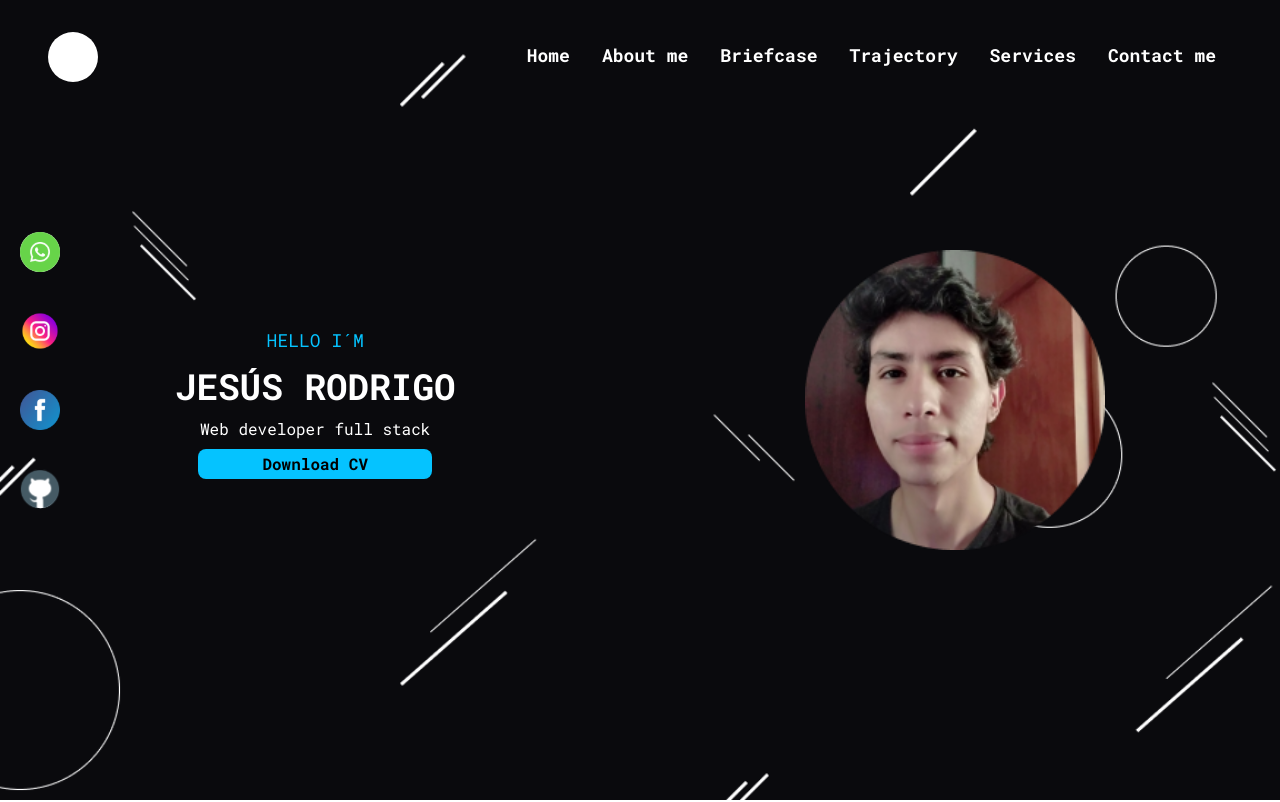
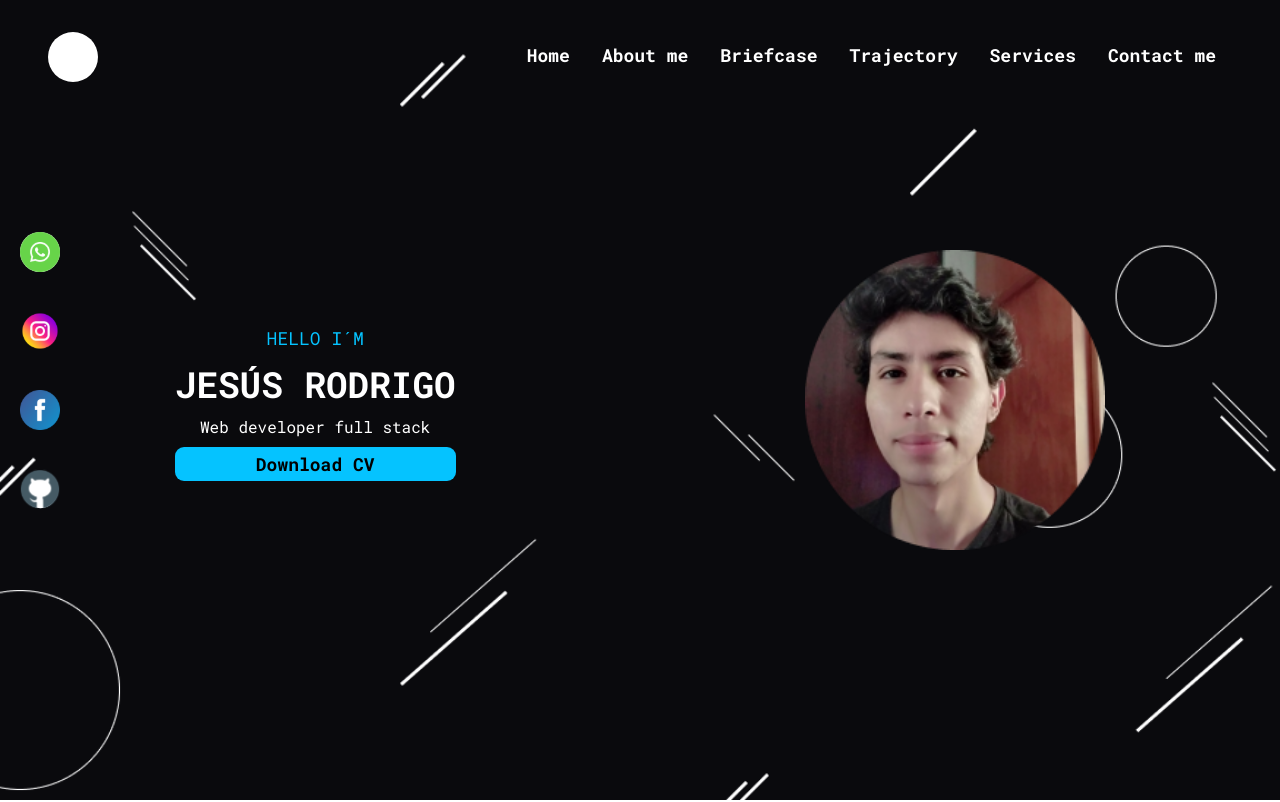
Before and after one commit to jesusrpd/jesusrodrigo, a Next.js app: page / in a window 1280 px wide. Shown: the top 802 px of the page. Built offline with nearby package versions, Linux system fonts and the light colour scheme.

Commit message:
button download cv

```diff
--- a/components/Home.jsx
+++ b/components/Home.jsx
@@ -33,7 +33,7 @@ export default function Home (){
           <p className='text-blue my-1'>HELLO I´M</p>
           <h1 className='text-white my-1'>JESÚS RODRIGO</h1>
           <span className='text-white mt-1 mb-4'>Web developer full stack</span>
-          <button className='bg-blue btn-blue mt-2 mx-auto'>Download CV</button>
+          <a href='/docs/CV.pdf' download="CV_Jesus_Rodrigo" className='bg-blue btn-blue mt-2 mx-auto'>Download CV</a>
         </div>
         <Image src="/img/perfil.png" width={300} height={300} alt="imagen de mi perfil"/>
       </div>
```
Also changed, not shown: 1 other file (tests, documents, lock files or other folders).
